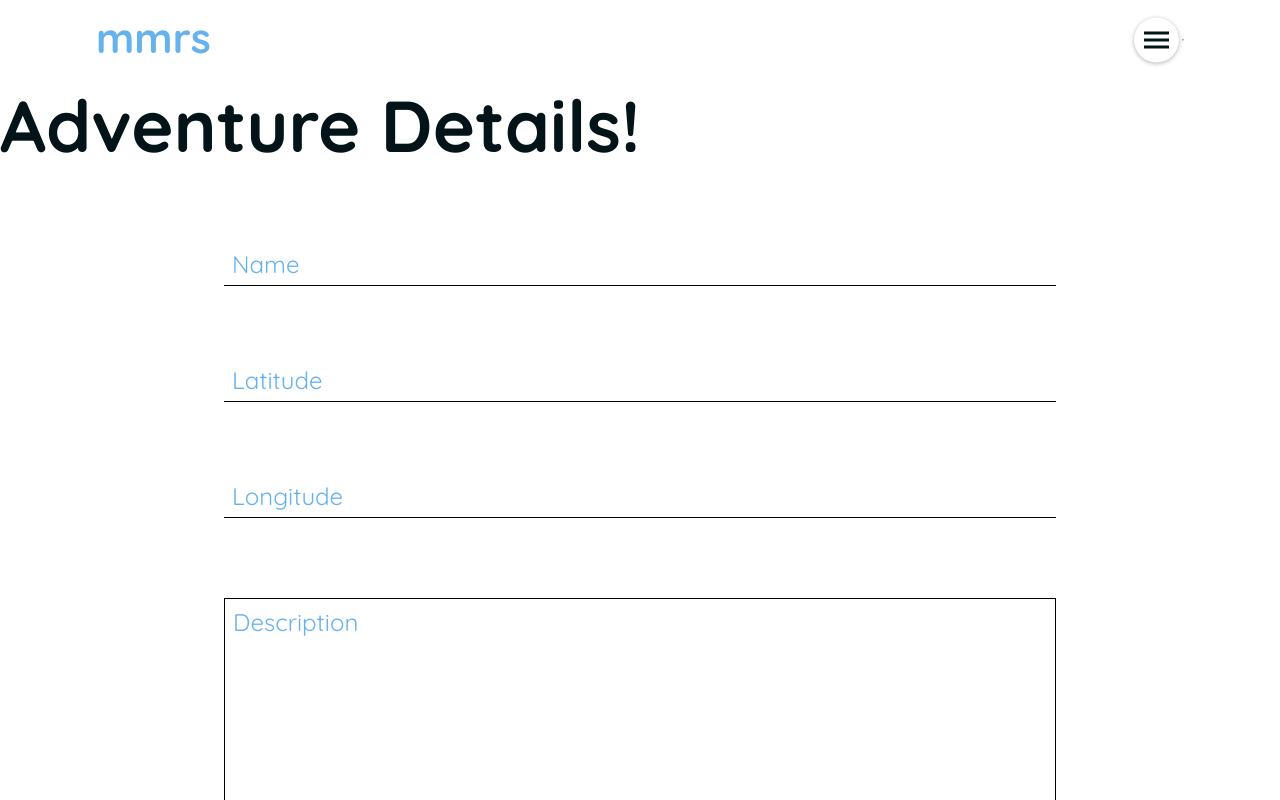
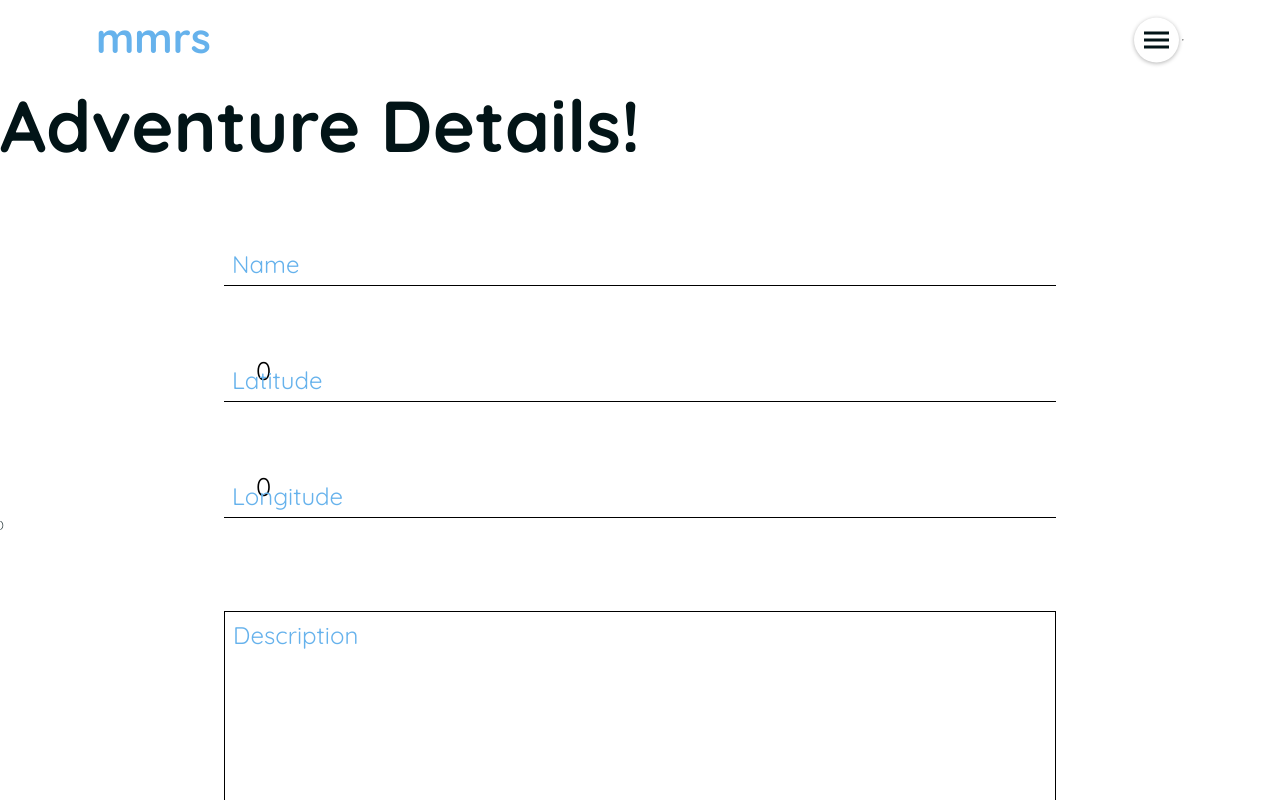
Before and after one commit to Lucidreline/mmrs, a React (Create React App) app in the folder client/: page /adventure-form in a window 1280 px wide. Shown: the top 800 px of the page. Built offline with nearby package versions, Linux system fonts and the light colour scheme.

Commit message:
Added a calendar in the adventure form to choose a date. Lat and Lon are now auto-filled when you double click on the map to create an adventure.

```diff
--- a/client/package.json
+++ b/client/package.json
@@ -16,6 +16,7 @@
     "leaflet": "^1.7.1",
     "node-sass": "^4.14.1",
     "react": "^17.0.1",
+    "react-date-picker": "^8.0.7",
     "react-dom": "^17.0.1",
     "react-dropzone": "^11.3.0",
     "react-leaflet": "^3.0.5",
--- a/client/src/components/adventure-form/adventure-form.component.tsx
+++ b/client/src/components/adventure-form/adventure-form.component.tsx
@@ -4,6 +4,7 @@ import { useHistory, useLocation } from 'react-router-dom'
 import Btn from '../btn/btn.component'
 import Input from '../input/input.component'
 import DragAndDrop from '../drag-and-drop/drag-and-drop.component'
+import DatePicker from 'react-date-picker'
 
 import './adventure-form.styles.scss'
 
@@ -18,15 +19,28 @@ interface IAdventureData {
 const AdventureForm = () => {
   const history = useHistory()
 
-  const [AdventureData, setAdventureData] = useState<IAdventureData>({
+  const urlArr = useLocation().pathname.split('/')
+  const [AdventureData, setAdventureData] = useState<IAdventureData>(() => {
+    let lat = 0,
+      lon = 0
+
+    if (urlArr.includes('coordinates') && urlArr.length > 3) {
+      const coordinates = urlArr[3].split(',')
+      lat = parseFloat(coordinates[0])
+      lon = parseFloat(coordinates[1])
+    }
+
+    return {
       name: '',
       description: '',
-    lat: 0,
-    lon: 0,
+      lat,
+      lon,
       files: [],
+    }
   })
 
-  const urlArr = useLocation().pathname.split('/')
+  const [AdventureTime, setAdventureTime]: any[] = useState(Date.now())
+
   useEffect(() => {
     if (urlArr.includes('coordinates') && urlArr.length > 3) {
       const coordinates = urlArr[3].split(',')
@@ -36,7 +50,8 @@ const AdventureForm = () => {
         return { ...prevState, lat, lon }
       })
     }
-  }, [urlArr])
+    // eslint-disable-next-line react-hooks/exhaustive-deps
+  }, [])
 
   const handleChange = (e: React.FormEvent<HTMLInputElement>) => {
     const { name, value } = e.currentTarget
@@ -52,9 +67,6 @@ const AdventureForm = () => {
   const handleSubmit = async (event: FormEvent<HTMLFormElement>) => {
     event.preventDefault()
 
-    const today = Date.now()
-    const date = new Date(today).toString()
-
     const { name, description, lat, lon } = AdventureData
 
     // send to api
@@ -65,7 +77,7 @@ const AdventureForm = () => {
         adventure: {
           name,
           description,
-          date,
+          date: AdventureTime.toString(),
           location: null,
           pictures: await grabImageUrls(),
         },
@@ -121,46 +133,44 @@ const AdventureForm = () => {
     return Promise.all(promises)
   }
 
-  const LatInput = (
+  return (
+    <form onSubmit={handleSubmit}>
+      <h2 className="form-title">Adventure Details!</h2>
       <Input
+        activated={AdventureData.name.length > 0 ? true : false}
+        value={AdventureData.name}
+        type="text"
+        name="name"
+        placeholder="Name"
+        handleChange={handleChange}
+      />
+      <Input
+        activated={AdventureData.lat !== 0 ? true : false}
+        value={AdventureData.lat}
         type="number"
         name="lat"
         placeholder="Latitude"
         handleChange={handleChange}
       />
-  )
-
-  const LonInput = (
       <Input
+        activated={AdventureData.lon !== 0 ? true : false}
+        value={AdventureData.lon}
         type="number"
         name="lon"
         placeholder="Longitude"
         handleChange={handleChange}
       />
       )
-
-  return (
-    <form onSubmit={handleSubmit}>
-      <h2 className="form-title">Adventure Details!</h2>
       <Input
-        type="text"
-        name="name"
-        placeholder="Name"
-        handleChange={handleChange}
-      />
-
-      {AdventureData.lat === 0 ? LatInput : null}
-      {AdventureData.lon === 0 ? LonInput : null}
-
-      <Input
+        activated={AdventureData.description.length > 0 ? true : false}
+        value={AdventureData.description}
         type="textArea"
         name="description"
         placeholder="Description"
         handleChange={handleChange}
       />
-
+      <DatePicker onChange={setAdventureTime} value={AdventureTime} />
       <DragAndDrop files={AdventureData.files} onDrop={onDrop} />
-
       <Btn size="lg" className="needs-margin-top" type="submit" color="orange">
         Upload
       </Btn>
--- a/client/src/components/input/input.component.tsx
+++ b/client/src/components/input/input.component.tsx
@@ -7,6 +7,7 @@ interface IProps {
   placeholder: string
   handleChange: any
   type: string
+  activated: boolean
   [key: string]: any
 }
 
@@ -15,11 +16,13 @@ const Input = ({
   handleChange,
   name,
   placeholder,
+  activated,
   ...otherProps
 }: IProps) => {
   const customTextInput = (
-    <div className="custom-text-input">
+    <div className={'custom-text-input'}>
       <input
+        className={`${activated ? 'activate' : null}`}
         {...otherProps}
         onChange={handleChange}
         autoComplete="off"
@@ -33,8 +36,9 @@ const Input = ({
   )
 
   const customNumberInput = (
-    <div className="custom-text-input">
+    <div className={'custom-text-input'}>
       <input
+        className={`${activated ? 'activate' : null}`}
         {...otherProps}
         onChange={handleChange}
         autoComplete="off"
@@ -49,8 +53,13 @@ const Input = ({
   )
 
   const customTextArea = (
-    <div className="custom-text-area">
-      <textarea {...otherProps} onChange={handleChange} name={name}></textarea>
+    <div className={'custom-text-area'}>
+      <textarea
+        className={`${activated ? 'activate' : null}`}
+        {...otherProps}
+        onChange={handleChange}
+        name={name}
+      ></textarea>
       <label htmlFor={name}>
         <span>{placeholder}</span>
       </label>
--- a/client/src/components/input/input.styles.scss
+++ b/client/src/components/input/input.styles.scss
@@ -16,6 +16,7 @@
     background-color: $backgroundColor;
 
     &:focus + label span,
+    &.activate + label span,
     &.valid + label span {
       color: $accentColor4;
     }
@@ -56,11 +57,13 @@
     padding: 2rem 0 0 2rem;
 
     &:focus + label span,
+    &.activate + label span,
     &.valid + label span {
       transform: translateY(-3rem);
     }
 
     &:focus + label::after,
+    &.activate + label::after,
     &.valid + label::after {
       transform: translateX(0%);
     }
@@ -90,16 +93,19 @@
     padding: 0.9rem 0 0 2rem;
 
     &:focus + label span,
+    &.activate + label span,
     &.valid + label span {
       transform: translateY(-3rem);
     }
 
     &:focus + label,
+    &.activate + label,
     &.valid + label {
       border: none;
     }
 
     &:focus + label::after,
+    &.activate + label::after,
     &.valid + label::after {
       opacity: 1;
     }
```
Also changed, not shown: 1 other file (tests, documents, lock files or other folders). Lines whose indentation alone changed are shown as unchanged.
